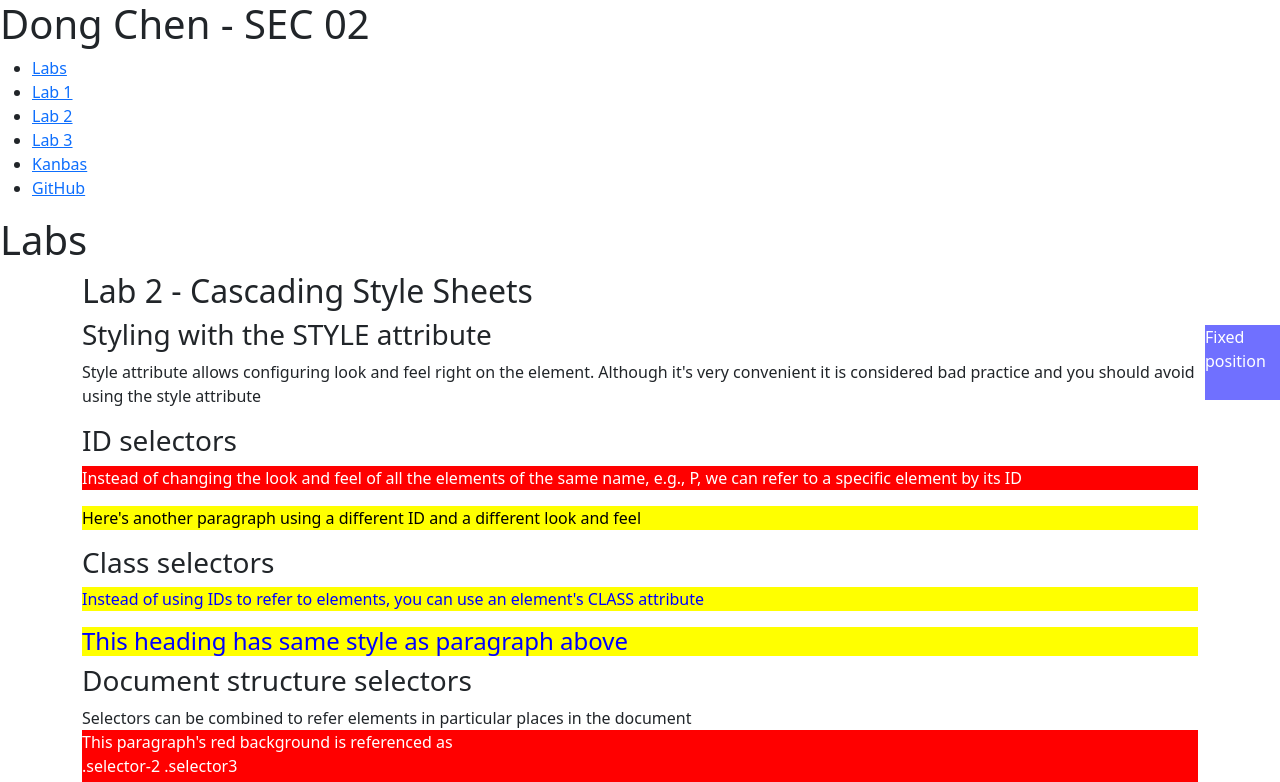
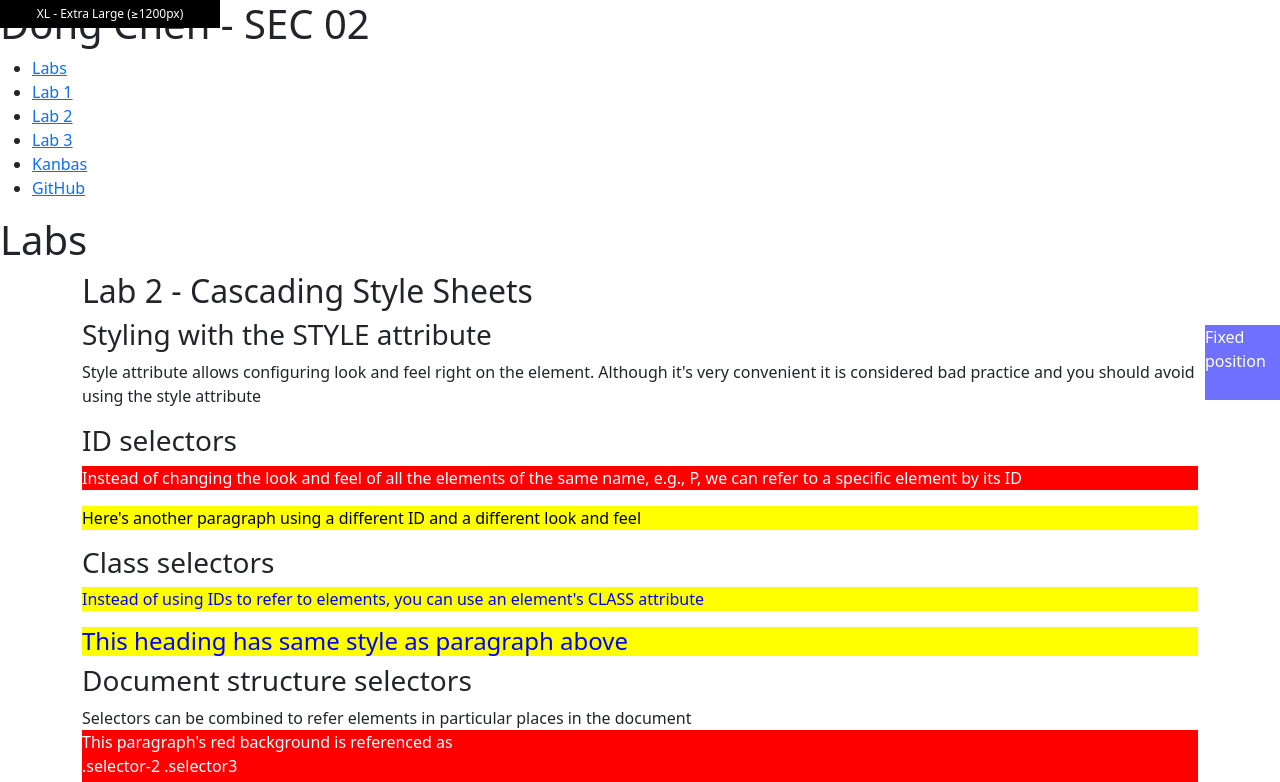
Before and after one commit to VivianDongChen/kanbas-react-web-app-cs5610-fa24, a React (Create React App) app: page /#/labs/Lab2 in a window 1280 px wide. Shown: the top 782 px of the page. Built offline with nearby package versions, Linux system fonts and the light colour scheme.

Commit message:
3.3.5 hiding and showing responsive content

```diff
--- /dev/null
+++ b/src/Labs/Lab2/ScreenSizeLabel.tsx
@@ -0,0 +1,16 @@
+export default function ScreenSizeLabel() {
+  return (
+    <div id="wd-screen-size-label">
+      <div className="d-block d-sm-none">XS - Extra Small (&lt;576px)</div>
+      <div className="d-none d-sm-block d-md-none">S - Small (≥576px)</div>
+      <div className="d-none d-md-block d-lg-none">M - Medium (≥768px)</div>
+      <div className="d-none d-lg-block d-xl-none">L - Large (≥992px)</div>
+      <div className="d-none d-xl-block d-xxl-none">
+        XL - Extra Large (≥1200px)
+      </div>
+      <div className="d-none d-xxl-block">
+        XXL - Extra Extra Large (≥1400px)
+      </div>
+    </div>
+  );
+}
--- a/src/Labs/Lab2/index.css
+++ b/src/Labs/Lab2/index.css
@@ -259,3 +259,16 @@ p#wd-id-selector-2 {
 .wd-width-75px {
   width: 75px;
 }
+
+#wd-screen-size-label {
+  position: fixed;
+  top: 0;
+  left: 0;
+  background-color: black;
+  color: white;
+  padding: 5px;
+  font-size: 12px;
+  z-index: 1000;
+  width: 220px;
+  text-align: center;
+  }
--- a/src/Labs/Lab2/index.tsx
+++ b/src/Labs/Lab2/index.tsx
@@ -13,6 +13,7 @@ import GridLayout from "./GridLayout";
 import Flex from "./Flex";
 import Dimensions from "./Dimensions";
 import BootstrapGrids from "./BootstrapGrids";
+import ScreenSizeLabel from "./ScreenSizeLabel";
 
 export default function Lab2() {
   return (
@@ -84,6 +85,7 @@ export default function Lab2() {
         <Flex />
         <ReactIcons />
         <BootstrapGrids />
+        <ScreenSizeLabel />
       </div>
     </div>
   );
```
